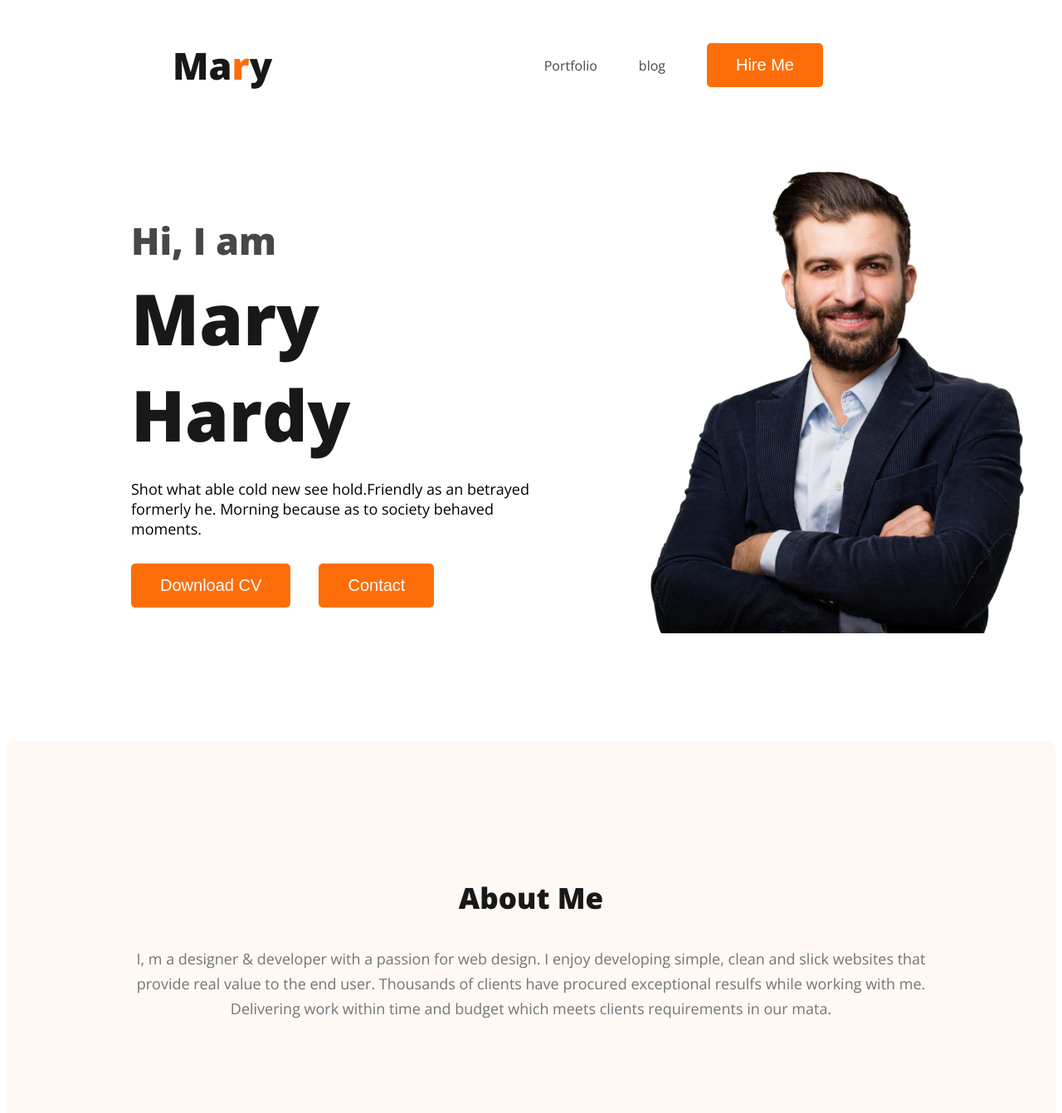
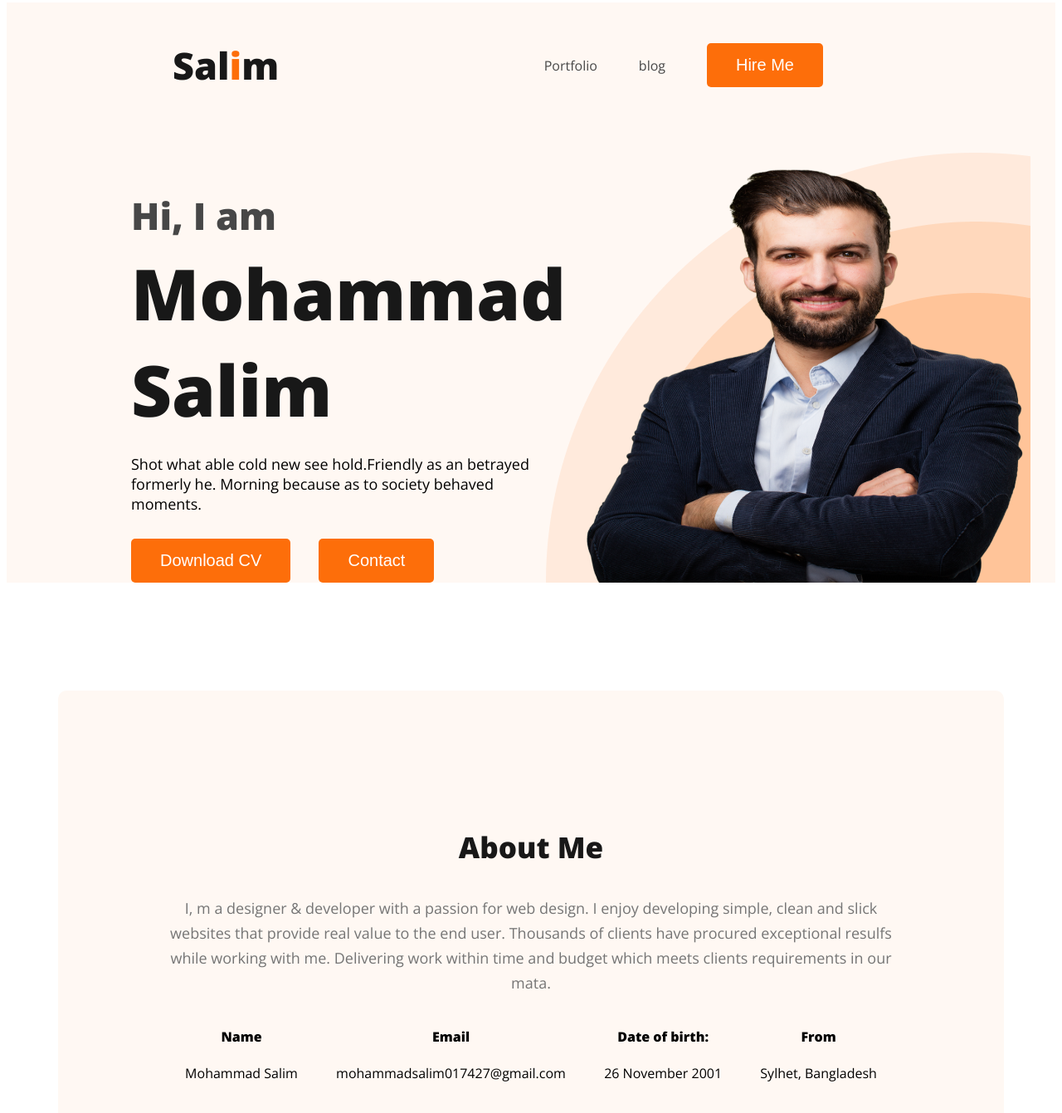
Before and after one commit to mohammad-salim-23/developer-portfolio, a plain HTML site: page index.html in a window 1280 px wide. Shown: the part 5-1346 px from the top of the page at 83% size. Drawn offline with nearby package versions, Linux system fonts and the light colour scheme.

Commit message:
about added

```diff
--- a/index.html
+++ b/index.html
@@ -12,7 +12,7 @@
 <body>
     <header>
   <nav>
-    <h3 class="nav-title">Ma<span class="text-primary" >r</span>y</h3>
+    <h3 class="nav-title">Sal<span class="text-primary" >i</span>m</h3>
     <ul>
         <li> <a href="">Portfolio</a></li>
         <li><a href="">blog</a></li>
@@ -22,7 +22,7 @@
   <div class="banner">
     <div class="banner-content">
     <h3 class="banner-greeting">Hi, I  am</h3>
-    <h1 class="banner-title">Mary Hardy</h1>
+    <h1 class="banner-title">Mohammad Salim</h1>
     <p class="banner-para">Shot what able cold new see hold.Friendly as an betrayed formerly he. Morning because as to society behaved moments.</p>
     <button class="btn-primary">Download CV</button>
     <button class="btn-primary">Contact</button>
@@ -35,6 +35,28 @@
             <section class="about">
               <h3 class="section-title">About Me</h3>
                       <p class="section-description">I, m a designer & developer with a passion for web design. I enjoy developing simple, clean and slick websites that provide real value to the end user. Thousands of clients have procured exceptional resulfs while working with me. Delivering work within time and budget which meets clients requirements in our mata.</p>
+
+             <div class="about-info-container">
+                <!-- .about-info*4>h4.info-title+p.info-description -->
+                <div class="about-info">
+                    <h4 class="info-title">Name</h4>
+                    <p class="info-description">Mohammad Salim</p>
+                </div>
+
+                <div class="about-info">
+                    <h4 class="info-title">Email</h4>
+                    <p class="info-description">mohammadsalim017427@gmail.com</p>
+                </div>
+                <div class="about-info">
+                    <h4 class="info-title">Date of birth:</h4>
+                    <p class="info-description">26 November 2001</p>
+                </div>
+                <div class="about-info">
+                    <h4 class="info-title">From</h4>
+                    <p class="info-description">Sylhet, Bangladesh</p>
+                </div>
+
+             </div>
             </section>
     </main>
     <footer>
--- a/styles/portfolio.css
+++ b/styles/portfolio.css
@@ -49,11 +49,12 @@ padding:15px  35px ;
 margin-right: 30px;
 
 }
-.header{
-    background: #FFF8F3;
-    background-image: url('../images/header_bg.png');
+header{
+    background-color: #FFF8F3;
+
     background-repeat: no-repeat;
     background-position:bottom right ;
+
 }
 .banner{
     padding:30px 30px 0px 150px;
@@ -66,7 +67,12 @@ margin-right: 30px;
     max-width: 500px;
 }
 .banner .profile-pic{
-   width: 500px;
+
+   background-image: url("../images/header_bg.png");
+
+   width: 1036px;
+height: 518px;
+
 }
 .banner-greeting{
     font-size: 45px;
@@ -84,6 +90,17 @@ margin-right: 30px;
     margin-bottom: 30px;
 }
 /*main section styles*/
+main{
+    max-width: 1140px;
+    margin:0 auto;
+}
+.about-info-container{
+    display: flex;
+    justify-content: space-around;
+}
+.about-info{
+    text-align: center;;
+}
 
 /* about section */
 .about{
```
